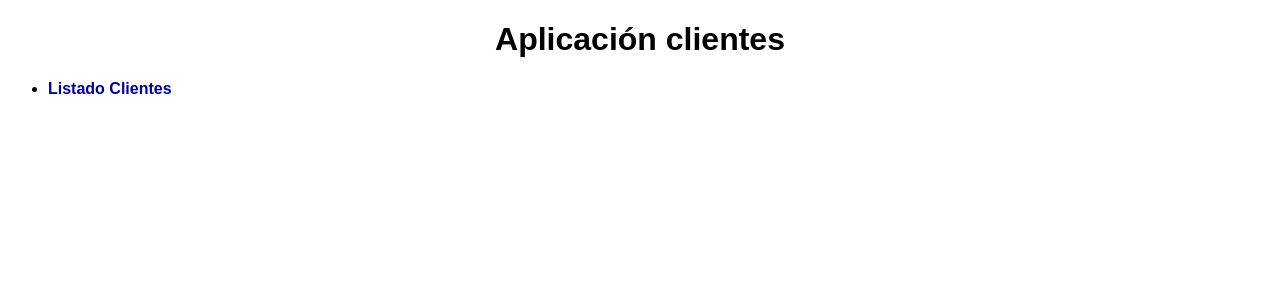
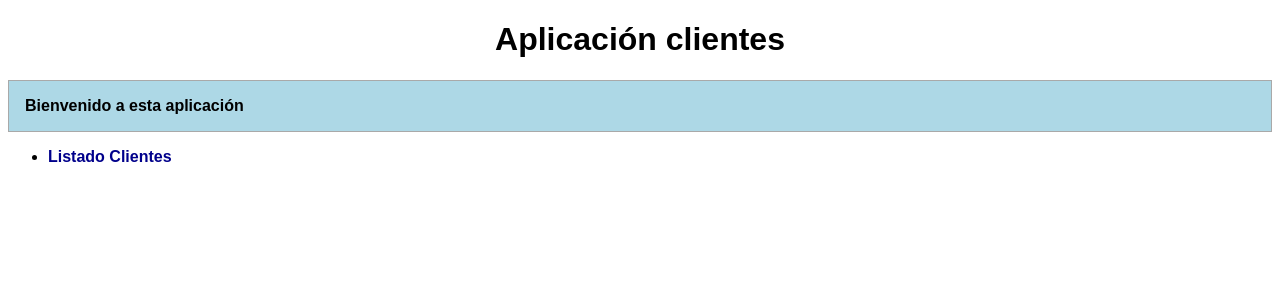
Before and after one commit to javierlete/angular2-clientes, an Angular app: page / in a window 1280 px wide. Shown: the top 300 px of the page. Built offline with nearby package versions, Linux system fonts and the light colour scheme.

Commit message:
Visualización de componente de mensajes

```diff
--- a/src/app/app.component.html
+++ b/src/app/app.component.html
@@ -4,6 +4,8 @@
     Aplicación {{ title }}
   </h1>
 </div>
+
+<app-mensajes></app-mensajes>
 
 <nav>
   <ul>
--- a/src/app/componentes/mensajes/mensajes.component.css
+++ b/src/app/componentes/mensajes/mensajes.component.css
@@ -0,0 +1,6 @@
+p {
+    background-color: lightblue;
+    font-weight: bold;
+    border: 1px solid darkgray;
+    padding: 1em;
+}
--- a/src/app/componentes/mensajes/mensajes.component.html
+++ b/src/app/componentes/mensajes/mensajes.component.html
@@ -1,3 +1,3 @@
 <p>
-  mensajes works!
+  {{mensaje}}
 </p>
--- a/src/app/componentes/mensajes/mensajes.component.ts
+++ b/src/app/componentes/mensajes/mensajes.component.ts
@@ -7,6 +7,8 @@ import { Component, OnInit } from '@angular/core';
 })
 export class MensajesComponent implements OnInit {
 
+  mensaje: string = 'Bienvenido a esta aplicación';
+
   constructor() { }
 
   ngOnInit() {
```
